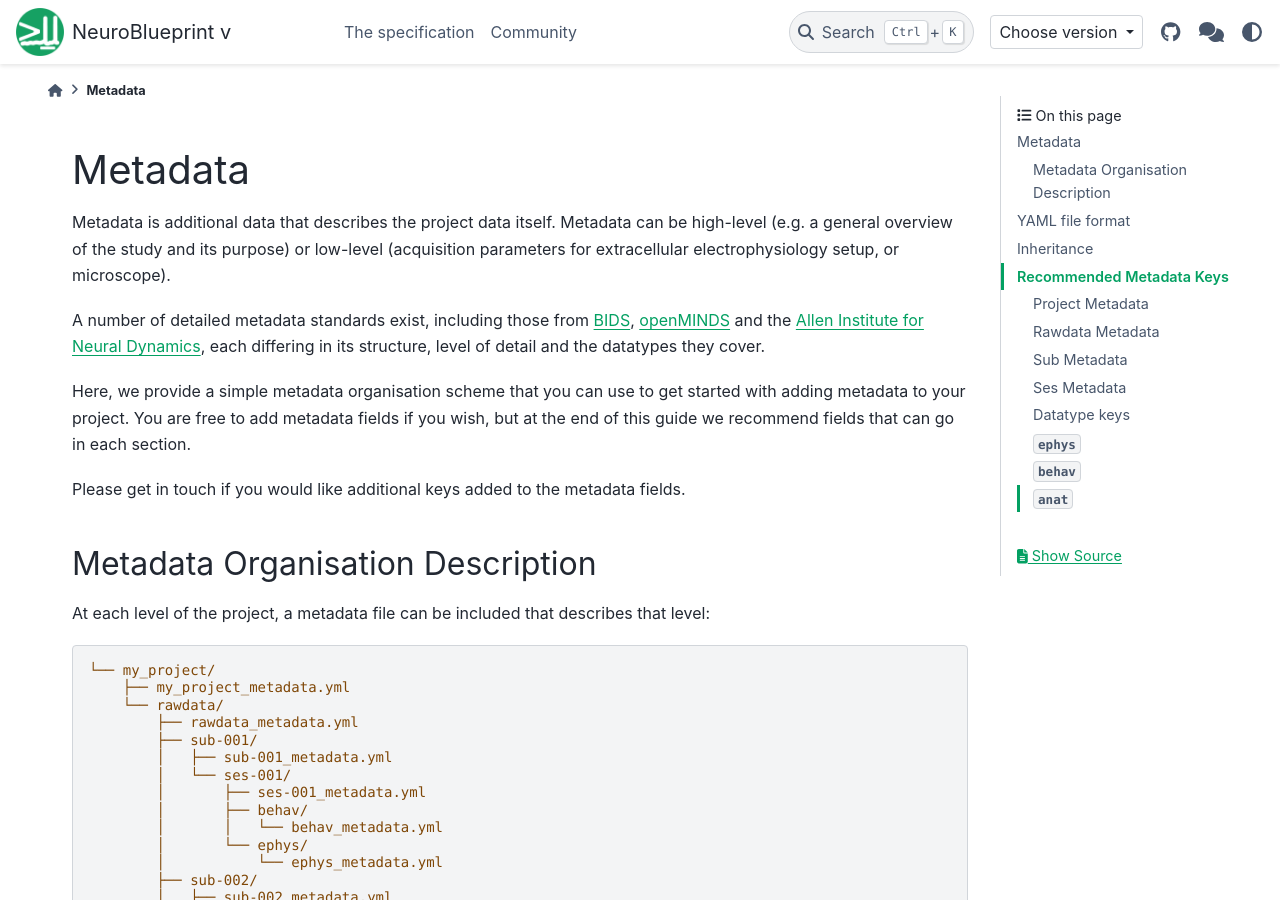
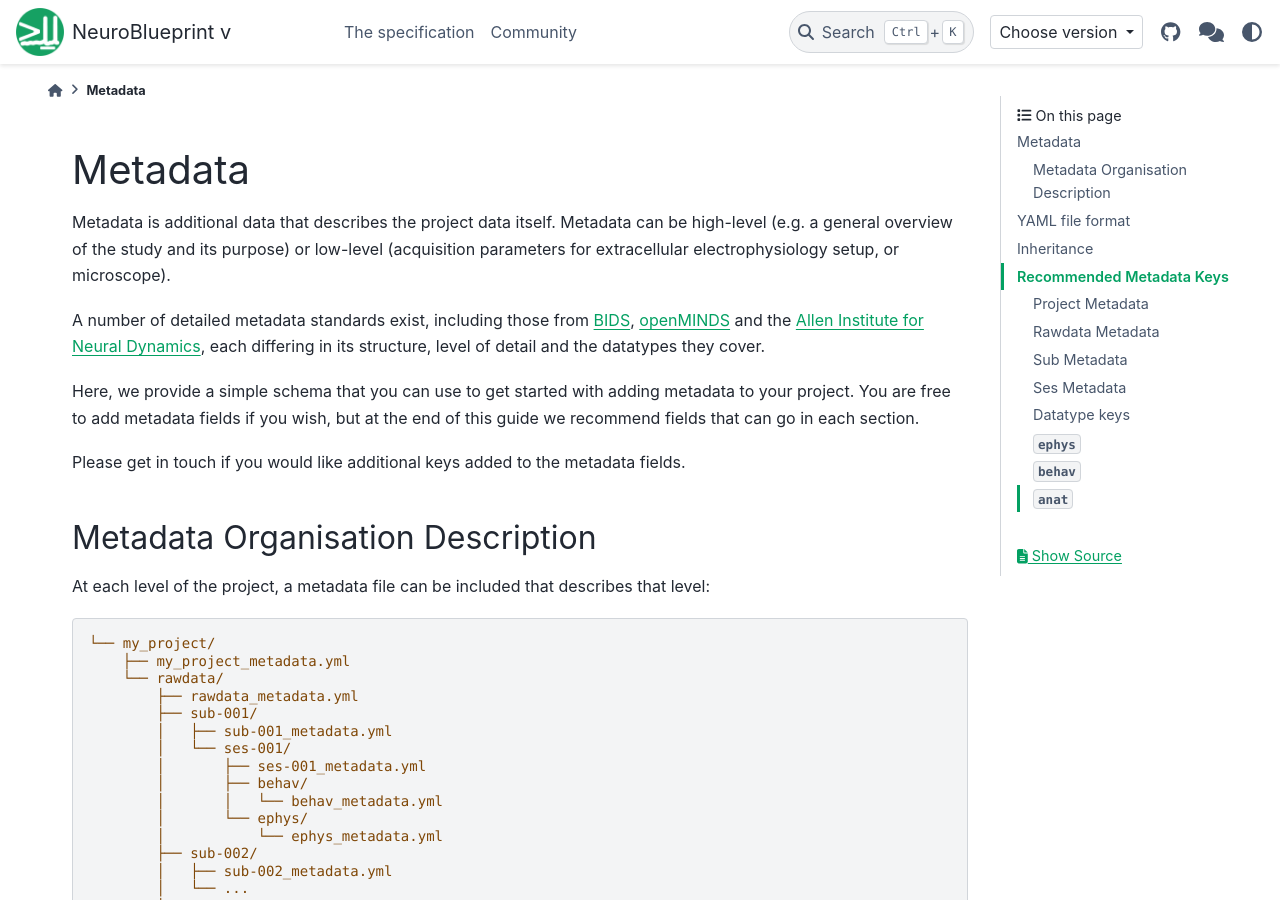
Before and after one commit to neuroinformatics-unit/NeuroBlueprint, a Sphinx documentation site: the page built from docs/source/metadata.md, in a window 1280 px wide and 900 px high. Built offline with Sphinx 7.4.7 and the PyData theme 0.15.4, drawn with Linux system fonts in a browser that asks for light colours; the version number could not be read and is left out.

Commit message:
Update docs/source/metadata.md
Co-authored-by: Adam Tyson <code@adamltyson.com>

```diff
--- a/docs/source/metadata.md
+++ b/docs/source/metadata.md
@@ -12,7 +12,7 @@ A number of detailed metadata standards exist, including those from
 the [Allen Institute for Neural Dynamics](https://github.com/AllenNeuralDynamics/aind-data-schema),
 each differing in its structure, level of detail and the datatypes they cover.
 
-Here, we provide a simple metadata organisation scheme that you can use to
+Here, we provide a simple schema that you can use to
 get started with adding metadata to your project. You are free to add
 metadata fields if you wish, but at the end of this guide we recommend fields
 that can go in each section.
```
